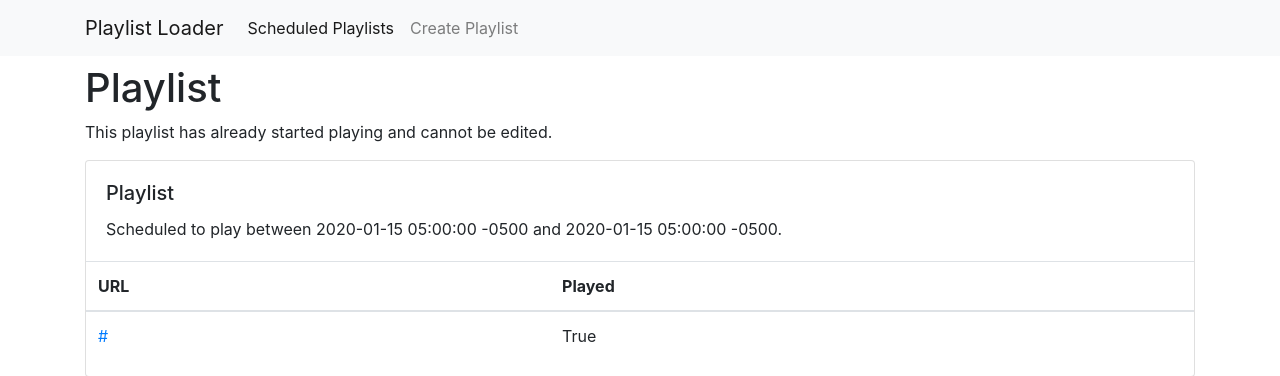
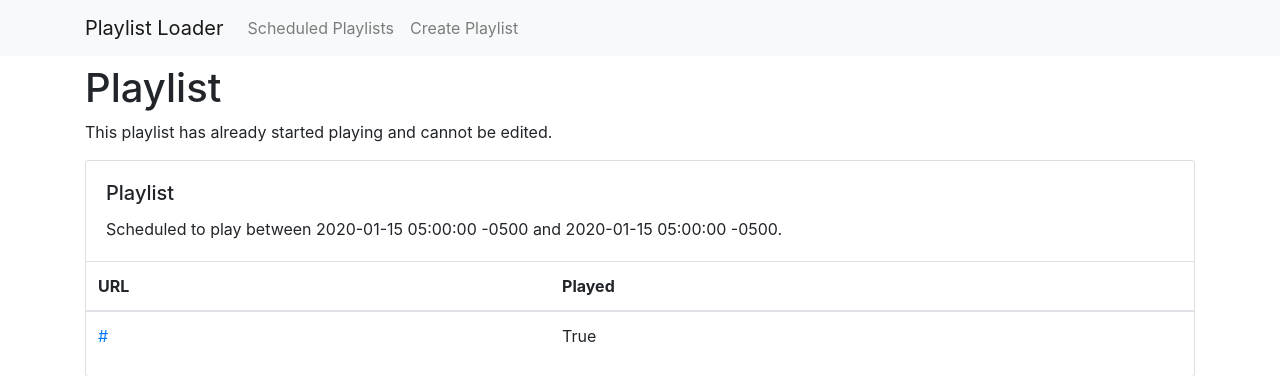
Before and after one commit to wuvt/pload, a Flask app: page /playlists/edit/1 in a window 1280 px wide. Shown: the top 376 px of the page. Run offline with Flask 2, Linux system fonts and the light colour scheme; tables that the repository leaves empty hold one stand-in row (values such as "Sample post"); parts of the project's set-up code (start-up, migrations or seed data) failed here and were passed over; some libraries are stand-ins or nearby versions.

Commit message:
Only highlight "Scheduled Playlists" on index
The playlist editor shouldn't have this navigation item highlighted.

```diff
--- a/pload/templates/edit_playlist.html
+++ b/pload/templates/edit_playlist.html
@@ -1,6 +1,5 @@
 {% set return_url = url_for('pload.index') %}
 {% extends "playlist_editor.html" %}
-{% block nav_index %}<li class="nav-item"><a class="nav-link active" href="{{ url_for('pload.index') }}">Scheduled Playlists</a></li>{% endblock %}
 {% block js %}
 {{ super() }}
 <script nonce="{{ script_nonce }}">
--- a/pload/templates/playlist_being_played.html
+++ b/pload/templates/playlist_being_played.html
@@ -1,5 +1,4 @@
 {% extends "base.html" %}
-{% block nav_index %}<li class="nav-item"><a class="nav-link active" href="{{ url_for('pload.index') }}">Scheduled Playlists</a></li>{% endblock %}
 {% block content %}
 <div class="container">
 <h1>Playlist</h1>
```
